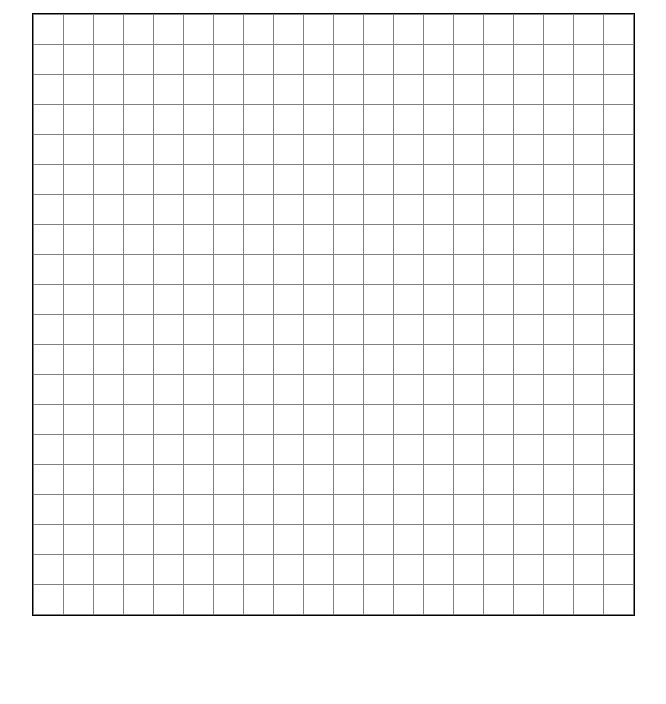
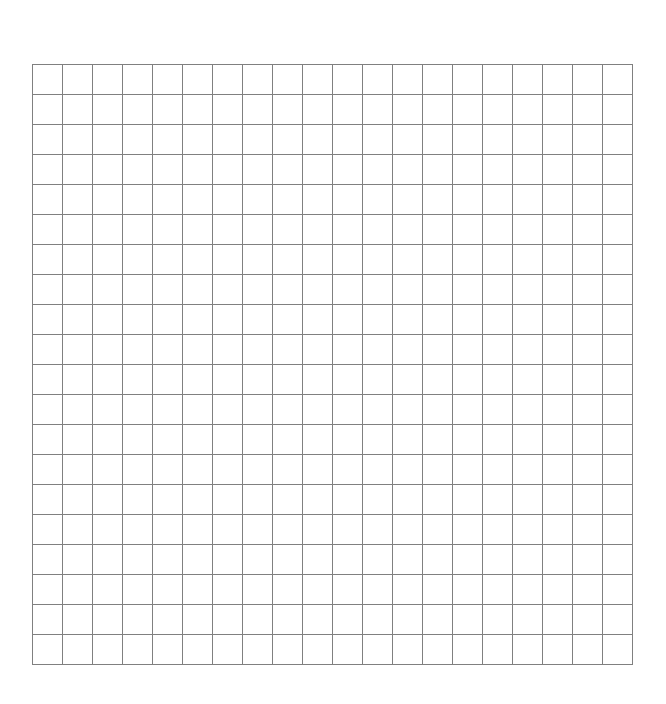
Before and after one commit to RazTapia/Pente, a plain HTML site: page index.html in a window 1280 px wide. Shown: the whole page, without its empty margins (352-1018 px from the left). Drawn offline with Linux system fonts and the light colour scheme.

Commit message:
Correcion al central  y tablero

```diff
--- a/Assets/css/tablero.css
+++ b/Assets/css/tablero.css
@@ -1,10 +1,9 @@
 /*Alinear vertical y horizontalmente el div central*/
 .central{
     width: 603px;
-    margin-top: 1%;
+    margin-top: 5%;
     margin-left: 30%;
     height: 603px;
-    border: 1px solid #000;
     padding-left: -6px;
 }
 
```
